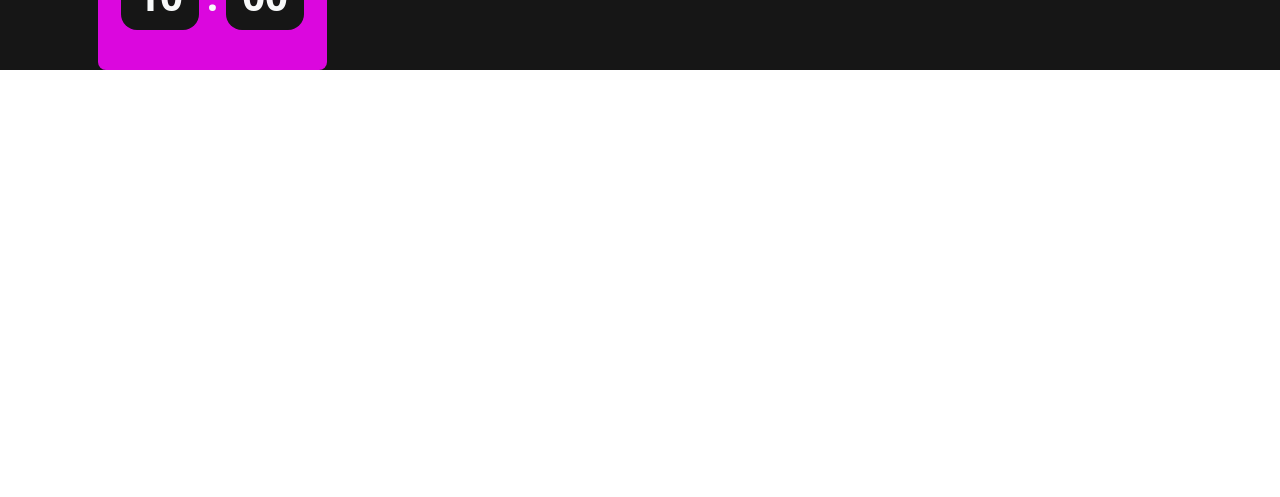
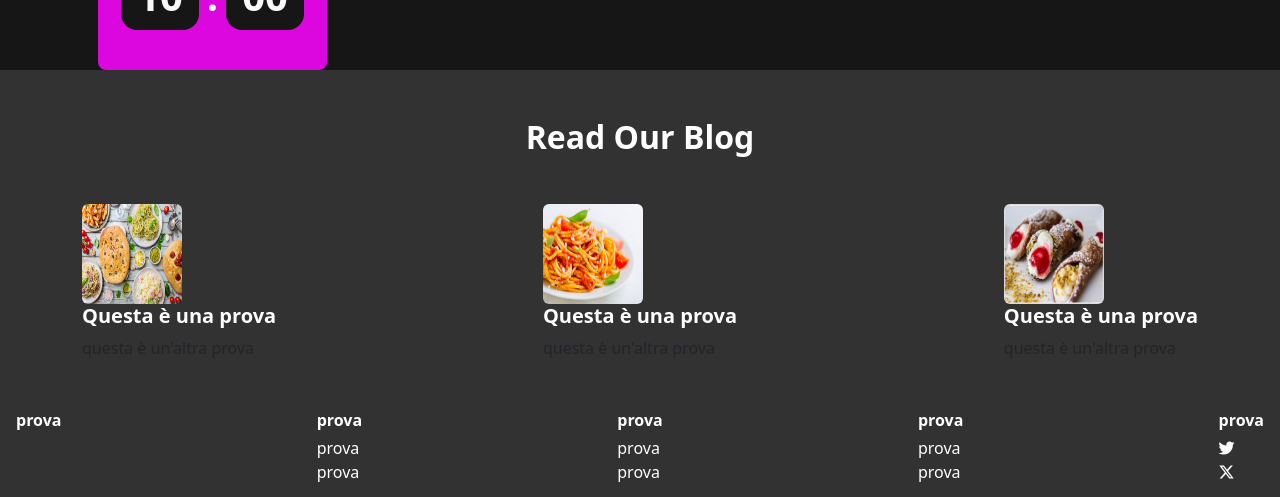
Before and after one commit to Vinffs/booliveroo-frontend, a Vue app: page / in a window 1280 px wide. Shown: the part 1851-2348 px from the top of the page. Before the commit the page ends 1921 px from the top, so only its background shows below. Built offline with nearby package versions, Linux system fonts and the light colour scheme.

Commit message:
footer structure and style updated

```diff
--- a/src/components/BlogHome.vue
+++ b/src/components/BlogHome.vue
@@ -1,6 +1,23 @@
 <template>
-    <div>
-
+    <div class="blog">
+        <h2 class="text-center text-white fw-semibold m-0 pt-5">Read Our Blog</h2>
+        <div class="pt-5 pb-5 container d-flex justify-content-between">
+            <div class="rounded">
+                <img class="rounded" src="../../public/images/piatto-1.webp" alt="piatto-1">
+                <h5 class="fw-semibold text-white">Questa è una prova</h5>
+                <span>questa è un'altra prova</span>
+            </div>
+            <div class="rounded">
+                <img class="rounded" src="../../public/images/piatto-2.jpg" alt="piatto-2">
+                <h5 class="fw-semibold text-white">Questa è una prova</h5>
+                <span>questa è un'altra prova</span>
+            </div>
+            <div class="rounded">
+                <img class="rounded" src="../../public/images/piatto-3.webp" alt="piatto-3">
+                <h5 class="fw-semibold text-white">Questa è una prova</h5>
+                <span>questa è un'altra prova</span>
+            </div>
+        </div>
     </div>
 </template>
 
@@ -10,4 +27,13 @@ export default {
 }
 </script>
 
-<style lang="scss" scoped></style>
+<style lang="scss" scoped>
+@use ".././assets/styles/partials/variables" as *;
+.blog{
+    background-color: $bg-secondary;
+}
+img{
+    width: 100px;
+    height: 100px;
+}
+</style>
--- a/src/components/FooterComponent.vue
+++ b/src/components/FooterComponent.vue
@@ -1,13 +1,43 @@
 <template>
-    <div>
-
+    <div class="my-footer d-flex justify-content-between">
+        <ul class="list-unstyled text-white ms-3">
+            <li class="fw-semibold mb-1">prova</li>
+        </ul>
+        <ul class="list-unstyled text-white">
+            <li class="fw-semibold mb-1">prova</li>
+            <li>prova</li>
+            <li>prova</li>
+        </ul>
+        <ul class="list-unstyled text-white">
+            <li class="fw-semibold mb-1">prova</li>
+            <li>prova</li>
+            <li>prova</li>
+        </ul>
+        <ul class="list-unstyled text-white">
+            <li class="fw-semibold mb-1">prova</li>
+            <li>prova</li>
+            <li>prova</li>
+        </ul>
+        <ul class="list-unstyled text-white me-3">
+            <li class="fw-semibold mb-1">prova</li>
+            <li><i class="fa-brands fa-twitter"></i></li>
+            <li><i class="fa-brands fa-x-twitter"></i></li>
+        </ul>
     </div>
 </template>
 
 <script>
+import BlogHome from './BlogHome.vue';
     export default {
+        components: {BlogHome},
         name: 'FooterComponent',
+
     }
 </script>
 
-<style lang="scss" scoped></style>
+<style lang="scss" scoped>
+@use ".././assets/styles/partials/variables" as *;
+.my-footer{
+ background-color: $bg-secondary;
+}
+</style>
```
